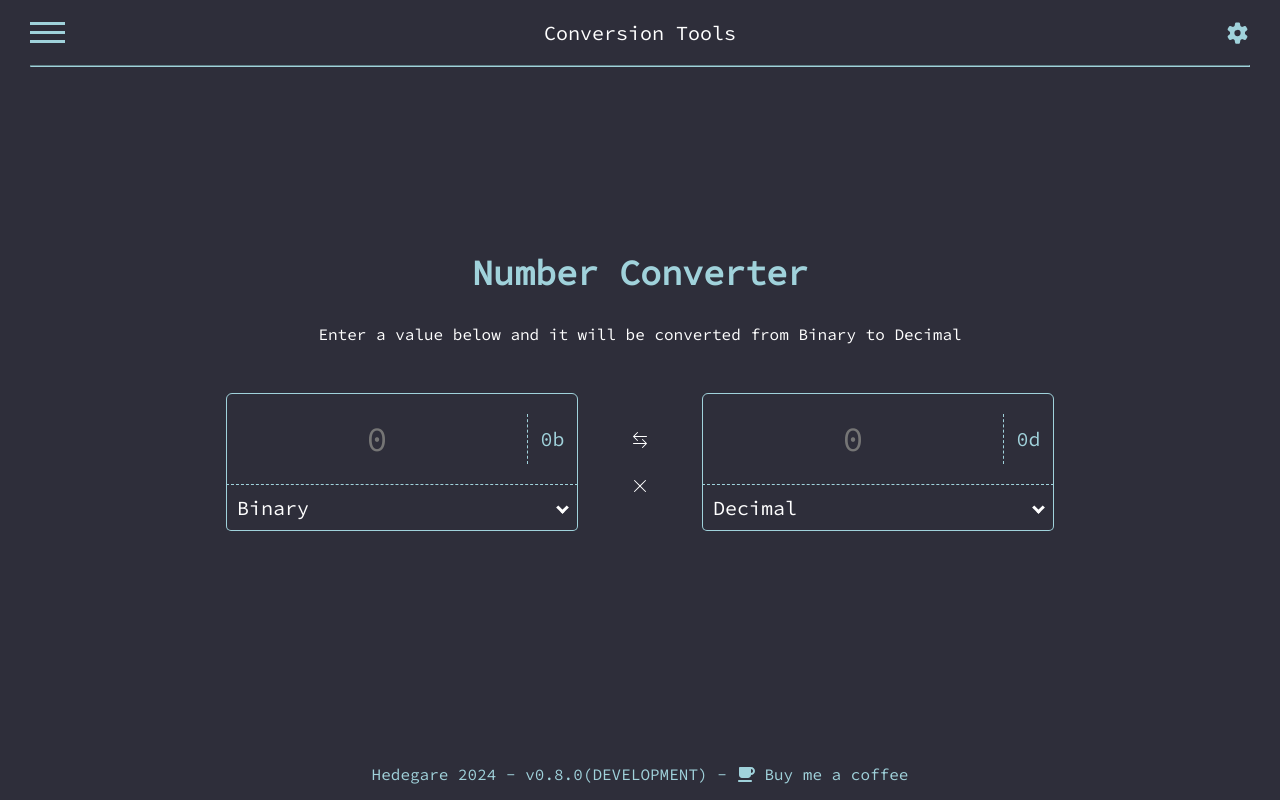
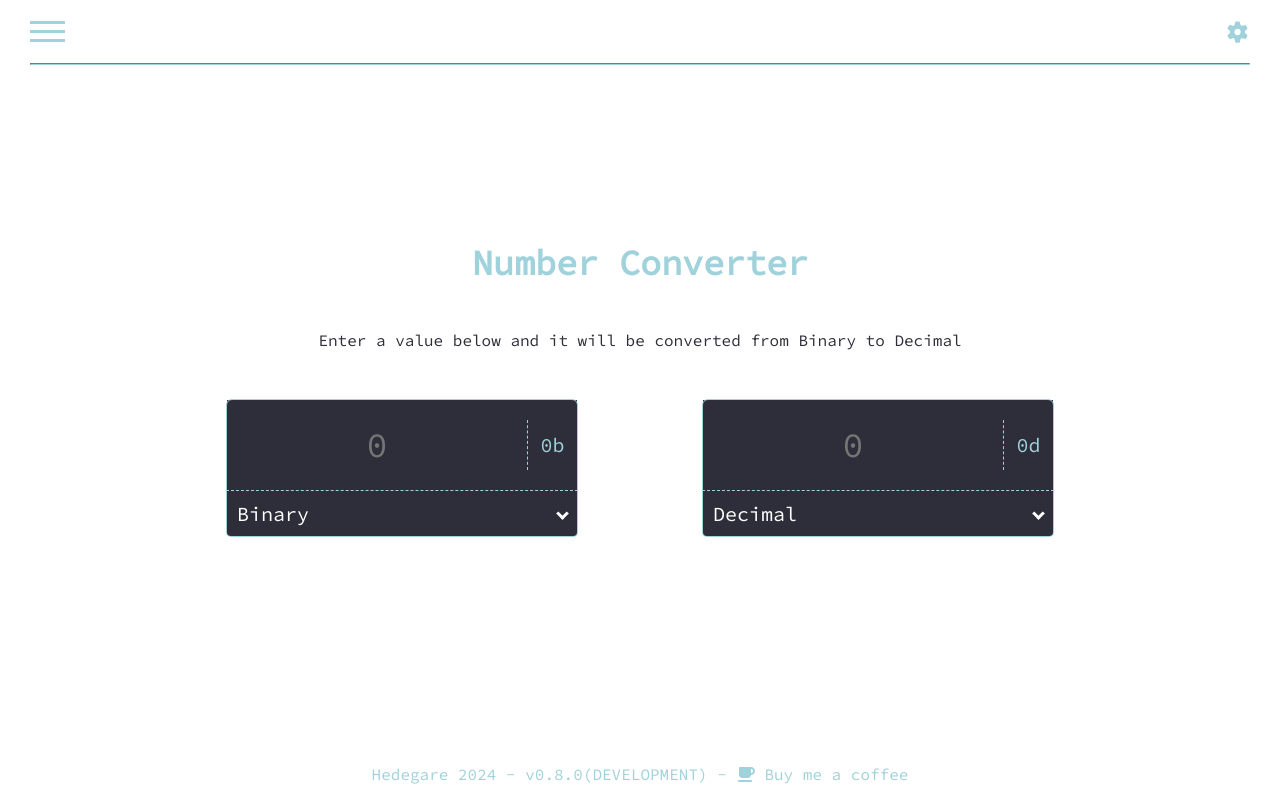
Before and after one commit to Hedevgare/conversion-tools, a Vue app: page /definitions in a window 1280 px wide. Built offline with nearby package versions, Linux system fonts and the light colour scheme.

Commit message:
feat: Add light mode support.
Implements a light/dark mode toggle configuration to toggle the
background color of the main application elements.

```diff
--- a/src/App.vue
+++ b/src/App.vue
@@ -4,7 +4,14 @@ export default {
         return {
             appVersion: 'v0.8.0',
             isMenuOpen: false,
+            darkmode: localStorage.darkmode === 'true'
         }
+    },
+    mounted() {
+        // Listen for dark mode toggle events from Definitions.vue
+        window.addEventListener('darkmode-toggle', (event) => {
+            this.darkmode = event.detail;
+        });
     },
     computed: {
         footer() {
@@ -23,23 +30,23 @@ export default {
 </script>
 
 <template>
-    <div class="header">
+    <div class="header" :class="{ 'dark-mode': darkmode, 'light-mode': !darkmode }">
         <div class="header-icons">
             <div class="hamburger-button" :class="{ 'open': isMenuOpen }" @click="toggleMenu">
                 <div class="bar-1"></div>
                 <div class="bar-2"></div>
                 <div class="bar-3"></div>
             </div>
-            <div class="header-title">
+            <!-- <div class="header-title">
                 <p>Conversion Tools</p>
-            </div>
+            </div> -->
             <div class="definitions-button" @click="openDefinitions">
                 <font-awesome-icon :icon="['fa', 'cog']" />
             </div>
         </div>
         <hr />
     </div>
-    <section class="menu" :class="{ 'open': isMenuOpen }">
+    <section class="menu" :class="{ 'open': isMenuOpen, 'dark-mode': darkmode, 'light-mode': !darkmode }">
         <div class="menu-container">
             <div class="menu-item">
                 <RouterLink class="header-link" to="/" @click="toggleMenu">
@@ -91,10 +98,10 @@ export default {
             </div>
         </div>
     </section>
-    <section class="body" :class="{ 'open': isMenuOpen }">
+    <section class="body" :class="{ 'open': isMenuOpen, 'dark-mode': darkmode, 'light-mode': !darkmode }">
         <RouterView />
     </section>
-    <div class="footer">
+    <div class="footer" :class="{ 'dark-mode': darkmode, 'light-mode': !darkmode }">
         <p>
             <a href="https://hedegaremoreira.com" target="_blank">Hedegare</a> {{ footer }} -
             <a href="https://coff.ee/hedegare" target="_blank" rel="noopener" title="Buy me a coffee">
--- a/src/pages/Definitions.vue
+++ b/src/pages/Definitions.vue
@@ -3,11 +3,17 @@ export default {
     data() {
         return {
             precision: localStorage.precision || 10,
+            darkmode: localStorage.darkmode === 'true'
         }
     },
     watch: {
         precision(newValue) {
             localStorage.precision = newValue;
+        },
+        darkmode(newValue) {
+            localStorage.darkmode = newValue;
+
+            window.dispatchEvent(new CustomEvent('darkmode-toggle', { detail: newValue }));
         }
     }
 }
@@ -17,11 +23,11 @@ export default {
     <h1 class="title">Configurations</h1>
     <p class="margin-bottom-50">Configure your application settings below.</p>
     <div class="flex flex-center margin-10">
-        <p class="flex-1 padding-right-50 text-right">Precision</p>
+        <p class="padding-right-50 text-right">Precision</p>
         <input class="input-definitions" type="number" v-model="precision" />
     </div>
     <div class="flex flex-center margin-10">
-        <p class="flex-1 padding-right-50 text-right">Toggle dark mode (WIP)</p>
-        <input type="checkbox" />
+        <p class="padding-right-50 text-right">Toggle dark mode (WIP)</p>
+        <input type="checkbox" v-model="darkmode" />
     </div>
 </template>
--- a/src/styles/main.css
+++ b/src/styles/main.css
@@ -55,19 +55,28 @@ input:focus {
     display: flex;
     flex-direction: column;
     min-height: 100vh;
-    background-color: #2e2e3a;
+    /* background-color: #2e2e3a; */
     color: #ffffff;
     margin: 0;
     padding: 0;
 }
 
 /* Classes */
+/* Colors */
+.dark-mode {
+    background-color: #2e2e3a;
+    color: #a0d2db;
+}
+.light-mode {
+    background-color: #ffffff;
+    color: #2e2e3a;
+}
 /* Header and Menu */
 .header {
     position: fixed;
     width: 100%;
     height: 55px;
-    background-color: #2e2e3a;
+    /* background-color: #2e2e3a; */
 }
 
 .header-link {
@@ -138,7 +147,7 @@ input:focus {
     width: 100%;
     top: 55px;
     bottom: 0;
-    background-color: #2e2e3a;
+    /* background-color: #2e2e3a; */
     overflow-y: auto;
 }
 
@@ -173,9 +182,13 @@ input:focus {
 /* Main content */
 .body {
     text-align: center;
-    margin: auto;
-    padding-top: 55px; /* Adjust for fixed header */;
-    padding-bottom: 50px; /* Space for footer */
+    height: calc(100vh - 52px); /* Adjust to accomodate the footer */
+    display: flex;
+    flex-direction: column;
+    justify-content: center;
+    /* margin: auto;
+    padding-top: 55px; */ /* Adjust for fixed header */;
+    /* padding-bottom: 50px; */ /* Space for footer */
 }
 
 .body.open {
```
